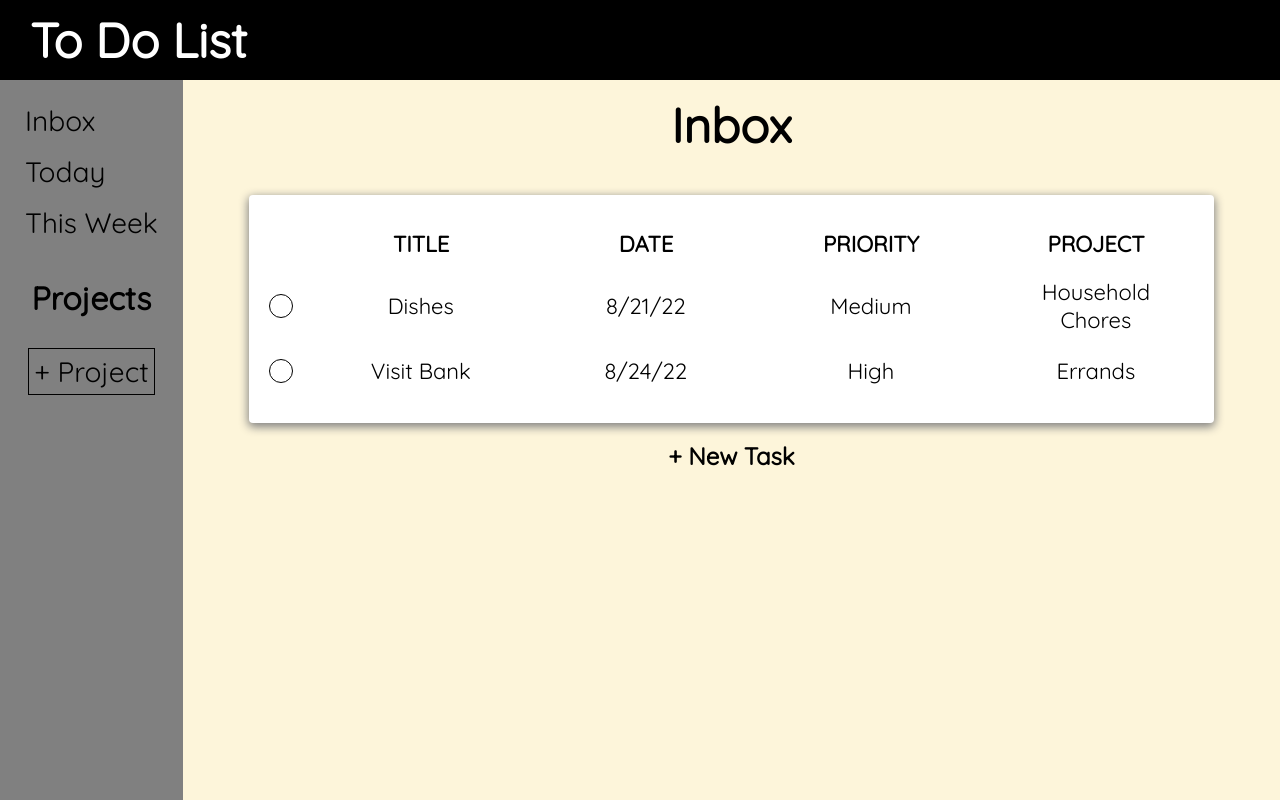
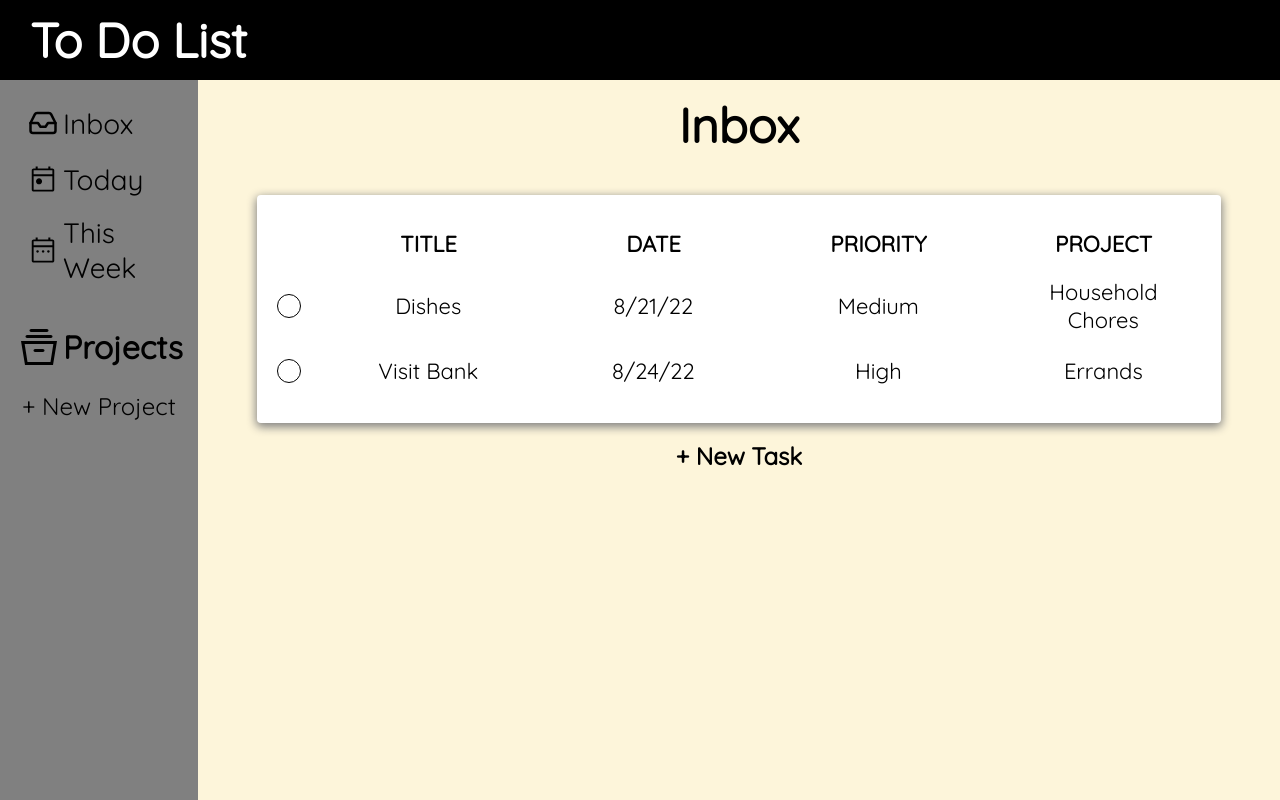
Before and after one commit to aaron-tetrick/to-do-list, a website built with webpack: page dist/index.html in a window 1280 px wide. Built offline with Linux system fonts and the light colour scheme.

Commit message:
Start Project class and complete hover effect on sidebar

```diff
--- a/src/index.js
+++ b/src/index.js
@@ -127,6 +127,14 @@ function selectWeek() {
     createWeek();
 }
 
+// Project Class: Represents a Project
+class Project {
+    constructor(title) {
+        this.title = title
+    }
+}
+
+// Task Class: Represents a Task
 class Task {
     constructor(title, date, priority, project) {
         this.title = title;
--- a/style.css
+++ b/style.css
@@ -37,6 +37,9 @@ h2 {
     padding: 15px;
     color: black;
     font-size: 2rem;
+    display: flex;
+    justify-content: flex-start;
+    align-items: center;
 }
 
 .sidebar-list-div {
@@ -54,6 +57,14 @@ h2 {
 
 .sidebar-list li {
     padding: 8px;
+    display: flex;
+    justify-content: flex-start;
+    align-items: center;
+}
+
+.icons {
+    width: 30px;
+    margin: 5px;
 }
 
 .projects-div {
@@ -64,16 +75,19 @@ h2 {
 
 }
 
+#add-project {
+
+}
+
 .projects-list {
     list-style: none;
     font-size: 1.25rem;
-    padding: 15px;
+    padding: 0px;
 }
 
 .projects-list li {
     padding: 5px;
-    border: 1px black solid;
-    font-size: 1.75rem;
+    font-size: 1.5rem;
 }
 
 /* MAIN CONTENT */
@@ -299,12 +313,20 @@ h2 {
     cursor: pointer;
 }
 
-.new-task:hover,
+
 .inbox:hover,
 .today:hover,
-.week:hover {
+.week:hover,
+#add-project:hover {
     cursor: pointer;
-    border: 2px black solid;
+    filter: invert(98%) sepia(2%) saturate(15%) hue-rotate(62deg) brightness(104%) contrast(100%);
+    transform: scale(1.1);
+    transition: 0.2s;
+}
+
+.new-task:hover {
+    color: gray;
+    cursor: pointer;
 }
 
 .input-element:invalid {
```
Also changed, not shown: dist/index.html, dist/main.js.
